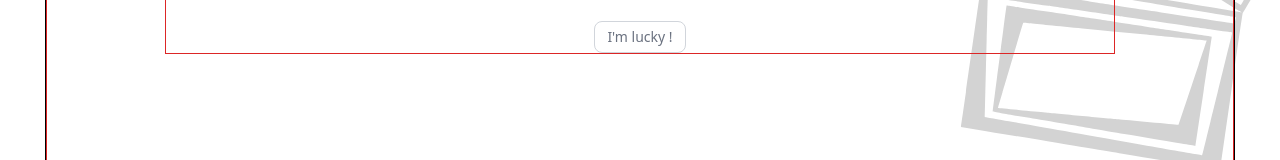
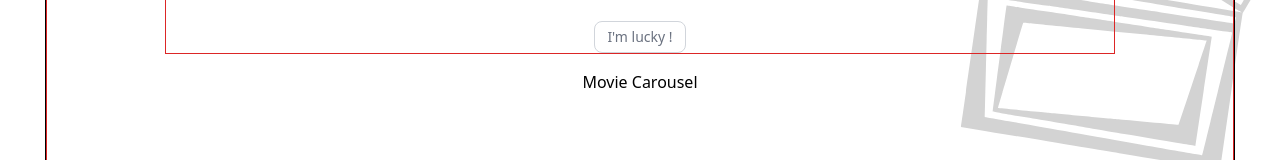
Before and after one commit to PavelAB/MovieTS, a React (Vite) app: page /stars in a window 1280 px wide. Shown: the part 163-323 px from the top of the page. Built offline with nearby package versions, Linux system fonts and the light colour scheme; no server answers.

Commit message:
Initialize MovieCarousel component in PeoplePage

```diff
--- /dev/null
+++ b/src/components/movies/carousel/MovieCarousel.tsx
@@ -0,0 +1,9 @@
+const MovieCarousel: React.FC = () => {
+    return (
+        <div>
+            <p>Movie Carousel</p>
+        </div>
+    )
+}
+
+export default MovieCarousel
--- a/src/pages/personnes/PeoplePage.tsx
+++ b/src/pages/personnes/PeoplePage.tsx
@@ -1,5 +1,6 @@
 import React, { useState } from "react";
 import PeopleCarousel from "../../components/people/carousel/PeopleCarousel";
+import MovieCarousel from "../../components/movies/carousel/MovieCarousel";
 
 
 
@@ -27,9 +28,7 @@ const PeoplePage: React.FC = () => {
                 <p>Search bar</p>
             </div>
             <PeopleCarousel onCenterPersonIdChange={handleCenterPersonIdChange} />
-            <div>
-                {/* Carouser for films */}
-            </div>
+            <MovieCarousel />
         </div>
     )
 }
```
